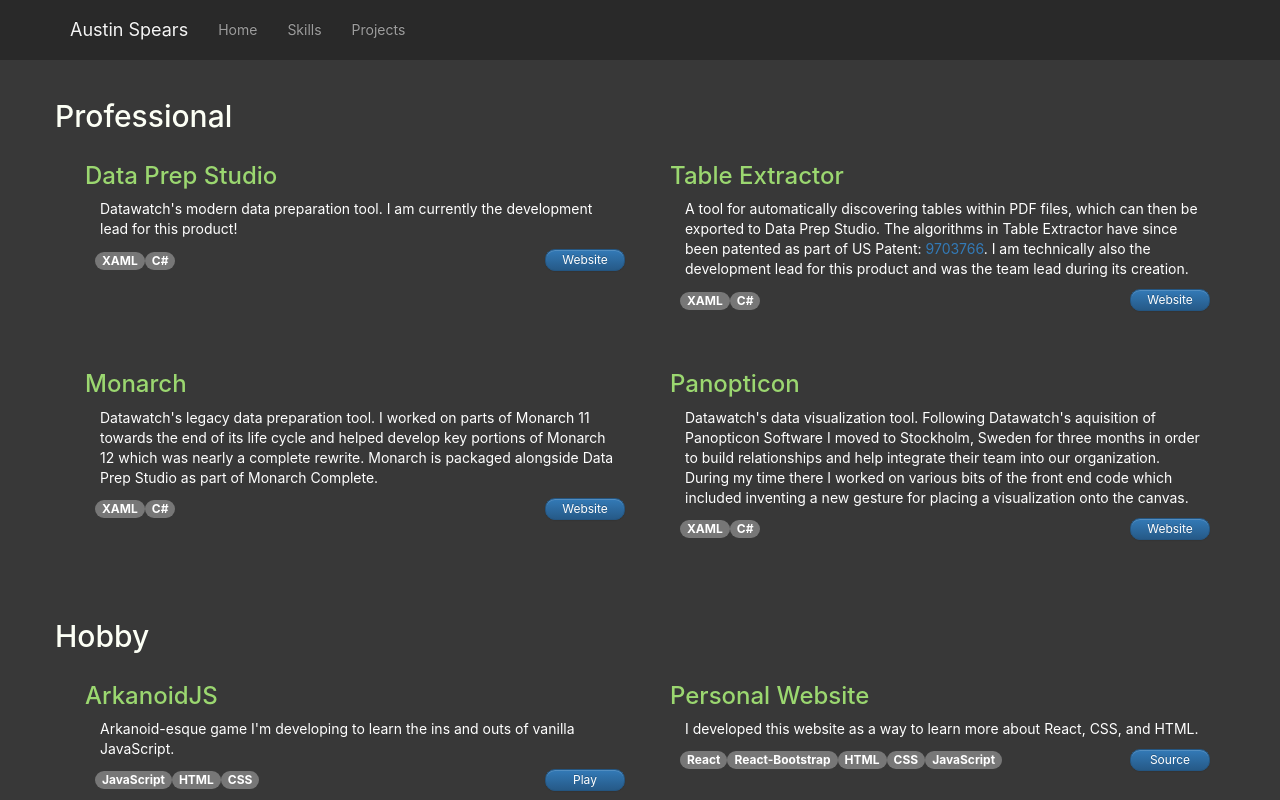
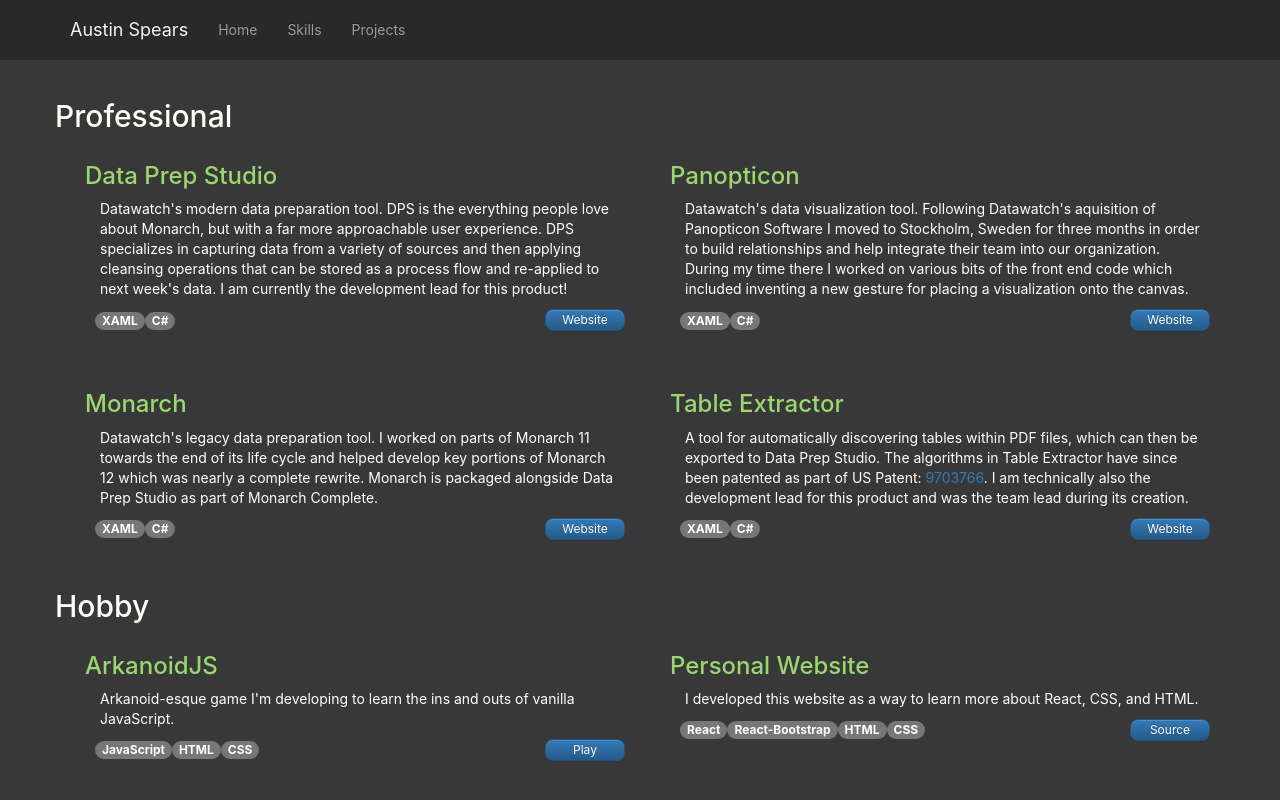
Before and after one commit to Tanoshikatta/AboutMe-React, a React (Create React App) app: page /projects in a window 1280 px wide. Built offline with nearby package versions, Linux system fonts and the light colour scheme.

Commit message:
More styling for the projects page.

```diff
--- a/src/components/projectBlurb.js
+++ b/src/components/projectBlurb.js
@@ -12,12 +12,12 @@
             // Need header and description areas
             <div className={this.props.className}>
                 <h3>{this.props.title}</h3>
-                <div style={{maxWidth: 600, marginLeft:15, marginRight:10}}>{this.props.description}</div>
+                <div style={{maxWidth: 600, marginLeft:15, marginRight:10, marginTop: 5}}>{this.props.description}</div>
                 <div style={{float: "left", marginLeft: 10}}>{this.props.badges}</div>
                 <Button onClick={this.props.buttonClick}
                         bsStyle="primary"
                         bsSize="xsmall"
-                        style={{borderRadius: 10, minWidth: 80, float: "right"}}>
+                        style={{minWidth: 80, float: "right"}}>
                     {this.props.buttonTitle}
                 </Button>
             </div>
--- a/src/css/pages.css
+++ b/src/css/pages.css
@@ -15,3 +15,7 @@
     margin-top: 60px;
     margin-left: 15px;
 }
+
+.btn {
+    border-radius: 8px;
+}
--- a/src/pages/home.js
+++ b/src/pages/home.js
@@ -12,7 +12,7 @@
                     with a primary focus on creating desktop applications using XAML and C#.
                     <br/>
                     <br/>
-                    I am currently the team lead for Datawatch's self service data preparation product: Data Prep Studio
+                    I am currently the team lead for Datawatch's self service data preparation product: Data Prep Studio!
                 </p>
                 <p>
                     <Button bsStyle="primary" onClick={this.linkedInClick}>LinkedIn Profile</Button>
--- a/src/pages/projects.js
+++ b/src/pages/projects.js
@@ -15,7 +15,9 @@
                                     className="innerProjectBlurb"
                                     title="Data Prep Studio"
                                     description={
-                                        <p>Datawatch's modern data preparation tool.  I am currently the development lead for this product!</p>
+                                        <p>Datawatch's modern data preparation tool.  DPS is the everything people love about Monarch, but with a far more approachable user experience.
+                                            DPS specializes in capturing data from a variety of sources and then applying cleansing operations that can be stored as a process flow and
+                                            re-applied to next week's data. I am currently the development lead for this product!</p>
                                     }
                                     badges={
                                         <div>
@@ -29,11 +31,12 @@
                             <Col sm={6} md={6}>
                                 <ProjectBlurb
                                     className="innerProjectBlurb"
-                                    title="Table Extractor"
+                                    title="Panopticon"
                                     description={
-                                        <p>A tool for automatically discovering tables within PDF files, which can then be exported to Data Prep Studio.  The algorithms in
-                                            Table Extractor have since been patented as part of US Patent: <a href="http://patft.uspto.gov/netacgi/nph-Parser?Sect1=PTO1&Sect2=HITOFF&d=PALL&p=1&u=%252Fnetahtml%252FPTO%252Fsrchnum.htm&r=1&f=G&l=50&s1=9703766.PN.&OS=PN/9703766&RS=PN/9703766">9703766</a>.  I am technically also the development lead for this product
-                                            and was the team lead during its creation.</p>
+                                        <p>Datawatch's data visualization tool.  Following Datawatch's aquisition of Panopticon Software I moved to Stockholm, Sweden
+                                            for three months in order to build relationships and help integrate their team into our organization.  During my time there
+                                            I worked on various bits of the front end code which included inventing a new gesture for placing a visualization onto the canvas.
+                                        </p>
                                     }
                                     badges={
                                         <div>
@@ -42,7 +45,7 @@
                                         </div>
                                     }
                                     buttonTitle="Website"
-                                    buttonClick={() => this.buttonClickHandler("https://www.datawatch.com/our-platform/table-extractor/")}/>
+                                    buttonClick={() => this.buttonClickHandler("https://www.datawatch.com/our-platform/panopticon/")}/>
                             </Col>
                         </Row>
                         <Row>
@@ -67,12 +70,11 @@
                             <Col sm={6} md={6}>
                                 <ProjectBlurb
                                     className="innerProjectBlurb"
-                                    title="Panopticon"
+                                    title="Table Extractor"
                                     description={
-                                        <p>Datawatch's data visualization tool.  Following Datawatch's aquisition of Panopticon Software I moved to Stockholm, Sweden
-                                            for three months in order to build relationships and help integrate their team into our organization.  During my time there
-                                            I worked on various bits of the front end code which included inventing a new gesture for placing a visualization onto the canvas.
-                                        </p>
+                                        <p>A tool for automatically discovering tables within PDF files, which can then be exported to Data Prep Studio.  The algorithms in
+                                            Table Extractor have since been patented as part of US Patent: <a href="http://patft.uspto.gov/netacgi/nph-Parser?Sect1=PTO1&Sect2=HITOFF&d=PALL&p=1&u=%252Fnetahtml%252FPTO%252Fsrchnum.htm&r=1&f=G&l=50&s1=9703766.PN.&OS=PN/9703766&RS=PN/9703766">9703766</a>.  I am technically also the development lead for this product
+                                            and was the team lead during its creation.</p>
                                     }
                                     badges={
                                         <div>
@@ -81,13 +83,13 @@
                                         </div>
                                     }
                                     buttonTitle="Website"
-                                    buttonClick={() => this.buttonClickHandler("https://www.datawatch.com/our-platform/panopticon/")}/>
+                                    buttonClick={() => this.buttonClickHandler("https://www.datawatch.com/our-platform/table-extractor/")}/>
                             </Col>
                         </Row>
                     </Grid>
                 </div>
                 <div>
-                    <h2 style={{marginTop: 80, marginBottom: -30}}>Hobby</h2>
+                    <h2 style={{marginTop: 50, marginBottom: -30}}>Hobby</h2>
                     <Grid>
                         <Row>
                             <Col sm={6} md={6}>
@@ -122,7 +124,6 @@
                                             <Badge>React-Bootstrap</Badge>
                                             <Badge>HTML</Badge>
                                             <Badge>CSS</Badge>
-                                            <Badge>JavaScript</Badge>
                                         </div>
                                     }
                                     buttonTitle="Source"
```
